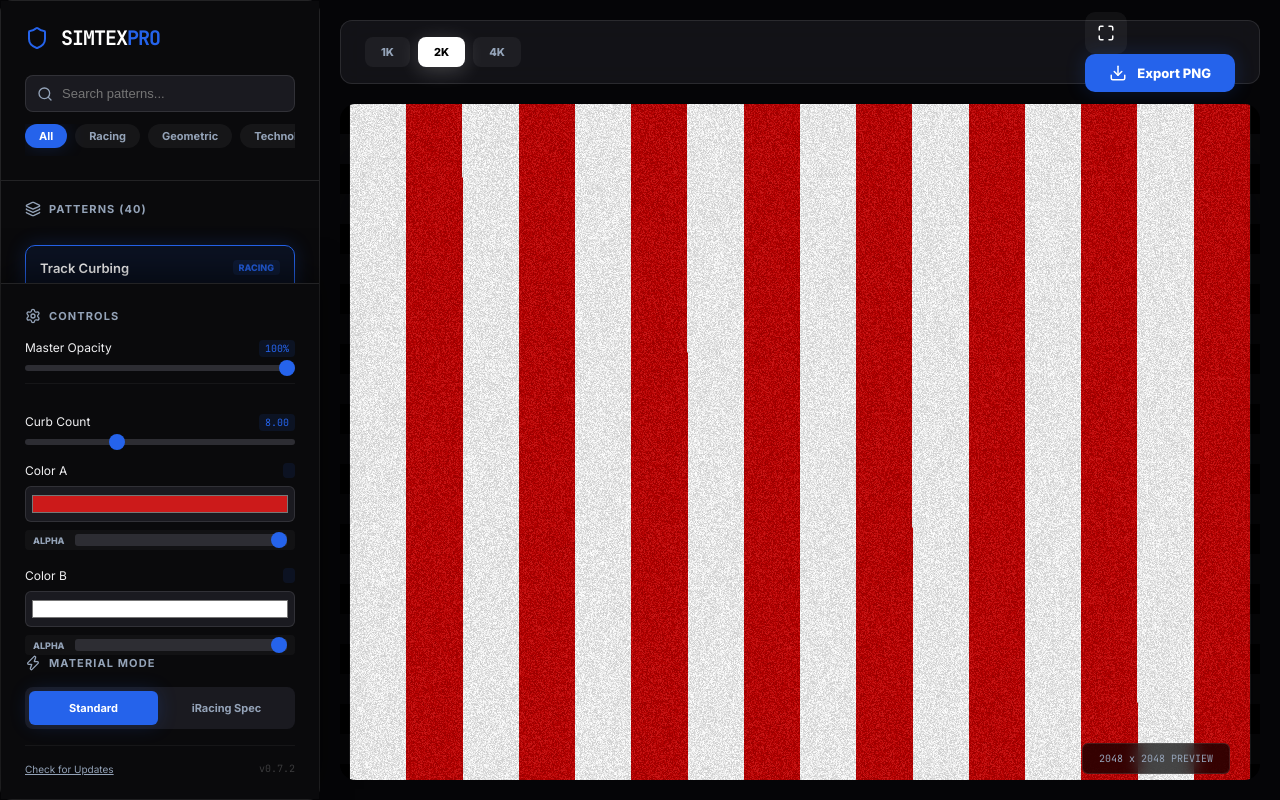
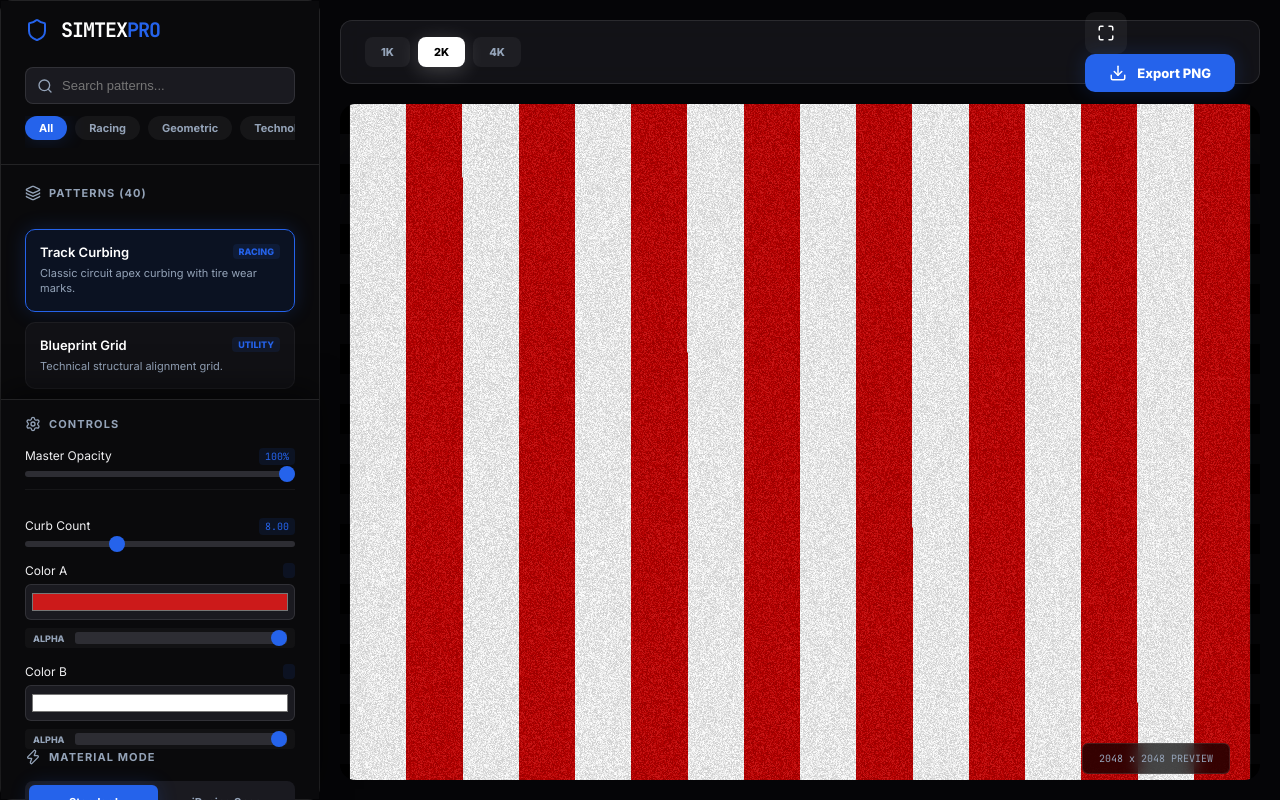
Before and after one commit to OblivionsPeak/simtex-pro, a React (Vite) app: page / in a window 1280 px wide. Built offline with nearby package versions, Linux system fonts and the light colour scheme.

Commit message:
fix: De-animate shaders and refactor sidebar layout for better visibility in v0.8.2

```diff
--- a/package.json
+++ b/package.json
@@ -1,7 +1,7 @@
 {
   "name": "simtex-pro",
   "private": true,
-  "version": "0.8.1",
+  "version": "0.8.2",
   "type": "module",
   "main": "dist-electron/main.cjs",
   "scripts": {
--- a/src/App.jsx
+++ b/src/App.jsx
@@ -198,7 +198,7 @@ function App() {
               <Settings size={16} />
               <span>CONTROLS</span>
             </div>
-            <div className="controls-list">
+            <div className="controls-list pro-scrollbar">
               <div className="control-group master-control">
                 <div className="control-label">
                   <span>Master Opacity</span>
@@ -306,7 +306,7 @@ function App() {
             <button className="check-updates-link" onClick={() => window.electronAPI.checkForUpdates()}>
               Check for Updates
             </button>
-            <span className="version-label">v0.7.2</span>
+            <span className="version-label">v0.8.2</span>
           </div>
         </div>
       </aside>
@@ -361,12 +361,18 @@ function App() {
 
         .sidebar-top, .sidebar-bottom {
           flex-shrink: 0;
-          padding: 24px;
+          padding: 16px 24px;
           background: #0a0a0c;
           z-index: 110;
         }
         .sidebar-top { border-bottom: 1px solid var(--color-border); }
-        .sidebar-bottom { border-top: 1px solid var(--color-border); box-shadow: 0 -10px 30px rgba(0,0,0,0.5); }
+        .sidebar-bottom {
+          border-top: 1px solid var(--color-border);
+          box-shadow: 0 -10px 30px rgba(0,0,0,0.5);
+          max-height: 50vh;
+          display: flex;
+          flex-direction: column;
+        }
 
         .patterns-container {
           flex: 1;
@@ -412,8 +418,16 @@ function App() {
         .pattern-desc { font-size: 11px; color: var(--color-text-dim); line-height: 1.4; }
         .no-results { font-size: 12px; color: var(--color-text-dim); text-align: center; padding: 40px 20px; background: rgba(255,255,255,0.02); border-radius: 12px; border: 1px dashed rgba(255,255,255,0.1); }
 
-        .controls-list { display: flex; flex-direction: column; gap: 18px; }
-        .control-group { display: flex; flex-direction: column; gap: 8px; }
+        .controls-list {
+          display: flex;
+          flex-direction: column;
+          gap: 16px;
+          overflow-y: auto;
+          flex: 1;
+          margin-right: -8px;
+          padding-right: 8px;
+        }
+        .control-group { display: flex; flex-direction: column; gap: 6px; }
         .control-label { display: flex; justify-content: space-between; font-size: 12px; color: var(--color-text); font-weight: 500; }
         .control-value { color: var(--color-accent); font-family: var(--font-mono); font-size: 10px; background: rgba(37, 99, 235, 0.1); padding: 2px 6px; border-radius: 4px; }
         .color-input { width: 100%; height: 36px; border-radius: 6px; border: 1px solid rgba(255,255,255,0.1); background: #1a1a20; cursor: pointer; padding: 4px; }
--- a/src/engine/patterns/cyber_grid.js
+++ b/src/engine/patterns/cyber_grid.js
@@ -2,16 +2,16 @@ export default {
   id: 'cyber_grid_pro',
   name: 'Cyber Grid',
   category: 'Technology',
-  description: 'Pulsing data-matrix style grid with secondary interference lines.',
+  description: 'Pro-grade data-matrix style grid with secondary interference lines.',
   shader: `
     vec4 generate() {
       vec2 g = fract(v_uv * u_scale);
       float grid = step(0.95, max(g.x, g.y));
 
-      float pulse = sin(u_time * 2.0 + v_uv.y * 10.0) * 0.5 + 0.5;
+      // Static pulse based on position instead of time
+      float pulse = sin(v_uv.y * 10.0) * 0.5 + 0.5;
       float mask = grid * pulse;
 
-      // Secondary fine grid
       vec2 g2 = fract(v_uv * u_scale * 4.0);
       mask += step(0.98, max(g2.x, g2.y)) * 0.3;
 
--- a/src/engine/patterns/digital_glitch.js
+++ b/src/engine/patterns/digital_glitch.js
@@ -2,12 +2,13 @@ export default {
   id: 'digital_glitch_pro',
   name: 'Digital Glitch',
   category: 'Abstract',
-  description: 'Structured pixel shift and signal interference simulation.',
+  description: 'Static pixel shift and signal interference simulation.',
   shader: `
     float hash(float n) { return fract(sin(n) * 43758.5453); }
     vec4 generate() {
       float y = floor(v_uv.y * u_scale);
-      float shift = hash(y + floor(u_time * 10.0)) * 0.2;
+      // Removed time dependency from shift
+      float shift = hash(y) * 0.2;
       float x = v_uv.x + shift;
 
       float mask = step(0.9, hash(floor(x * 10.0) + y));
--- a/src/engine/patterns/fluid_marbling.js
+++ b/src/engine/patterns/fluid_marbling.js
@@ -2,7 +2,7 @@ export default {
   id: 'fluid_marbling_pro',
   name: 'Fluid Marbling',
   category: 'Abstract',
-  description: 'Organic liquid flow simulation with colorful mineral-like marbling.',
+  description: 'Organic static liquid flow with colorful mineral-like marbling.',
   shader: `
     float hash(vec2 p) { return fract(sin(dot(p, vec2(127.1, 311.7))) * 43758.5453); }
     float noise(vec2 p) {
@@ -12,8 +12,9 @@ export default {
     }
     vec4 generate() {
       vec2 uv = v_uv * u_scale;
-      float n = noise(uv + u_time * 0.1);
-      float n2 = noise(uv * 2.0 - n + u_time * 0.05);
+      // Removed time from noise offsets
+      float n = noise(uv);
+      float n2 = noise(uv * 2.0 - n);
       float mask = smoothstep(0.3, 0.7, n * 0.5 + n2 * 0.5);
       return mix(u_secondary_color, u_primary_color, mask);
     }
--- a/src/engine/patterns/infinite_spiral.js
+++ b/src/engine/patterns/infinite_spiral.js
@@ -2,14 +2,15 @@ export default {
   id: 'infinite_spiral_pro',
   name: 'Infinite Spiral',
   category: 'Abstract',
-  description: 'Hypnotic mathematical spirograph with interlocking floral loops.',
+  description: 'Mathematical spirograph with static interlocking floral loops.',
   shader: `
     vec4 generate() {
       vec2 uv = (v_uv - 0.5) * u_scale;
       float r = length(uv);
       float a = atan(uv.y, uv.x);
 
-      float spiral = sin(r * 10.0 - a * 5.0 + u_time);
+      // Removed time from spiral function
+      float spiral = sin(r * 10.0 - a * 5.0);
       float mask = smoothstep(0.0, 0.1, abs(spiral) - 0.1);
 
       return mix(u_secondary_color, u_primary_color, 1.0 - mask);
--- a/src/engine/patterns/lava_crust.js
+++ b/src/engine/patterns/lava_crust.js
@@ -2,7 +2,7 @@ export default {
   id: 'lava_crust_pro',
   name: 'Lava Crust',
   category: 'Natural',
-  description: 'Flowing volcanic cooling patterns with high-heat emission cracks.',
+  description: 'Static volcanic cooling patterns with high-heat emission cracks.',
   shader: `
     float hash(vec2 p) { return fract(sin(dot(p, vec2(127.1, 311.7))) * 43758.5453); }
     float noise(vec2 p) {
@@ -12,7 +12,8 @@ export default {
     }
     vec4 generate() {
       vec2 uv = v_uv * u_scale;
-      float n = noise(uv + u_time * 0.2);
+      // Removed time from noise offset
+      float n = noise(uv);
       float mask = smoothstep(0.4, 0.6, n);
 
       vec4 heat = vec4(1.0, 0.2, 0.0, 1.0);
--- a/src/engine/patterns/solar_flare.js
+++ b/src/engine/patterns/solar_flare.js
@@ -2,7 +2,7 @@ export default {
   id: 'solar_flare_pro',
   name: 'Solar Flare',
   category: 'Abstract',
-  description: 'Pulsing plasma energy flux with high-intensity radiation centers.',
+  description: 'Static plasma energy flux with high-intensity radiation centers.',
   shader: `
     float hash(vec2 p) { return fract(sin(dot(p, vec2(127.1, 311.7))) * 43758.5453); }
     float noise(vec2 p) {
@@ -12,7 +12,8 @@ export default {
     }
     vec4 generate() {
       vec2 uv = v_uv * u_scale;
-      float n = noise(uv - u_time * 0.5);
+      // Removed time dependency
+      float n = noise(uv);
       float flare = pow(n, 3.0) * 2.0;
       return mix(u_secondary_color, u_primary_color, flare);
     }
--- a/src/engine/patterns/water_ripples.js
+++ b/src/engine/patterns/water_ripples.js
@@ -2,12 +2,13 @@ export default {
   id: 'water_ripples_artisan',
   name: 'Water Ripples',
   category: 'Natural',
-  description: 'Concentric liquid wave interference patterns.',
+  description: 'Static concentric liquid wave interference patterns.',
   shader: `
     vec4 generate() {
       vec2 uv = (v_uv - 0.5) * u_scale;
       float d = length(uv);
-      float ripple = sin(d * 20.0 - u_time * 2.0);
+      // Removed time from ripple function
+      float ripple = sin(d * 20.0);
       float mask = smoothstep(-0.1, 0.1, ripple);
       return mix(u_secondary_color, u_primary_color, mask);
     }
```
